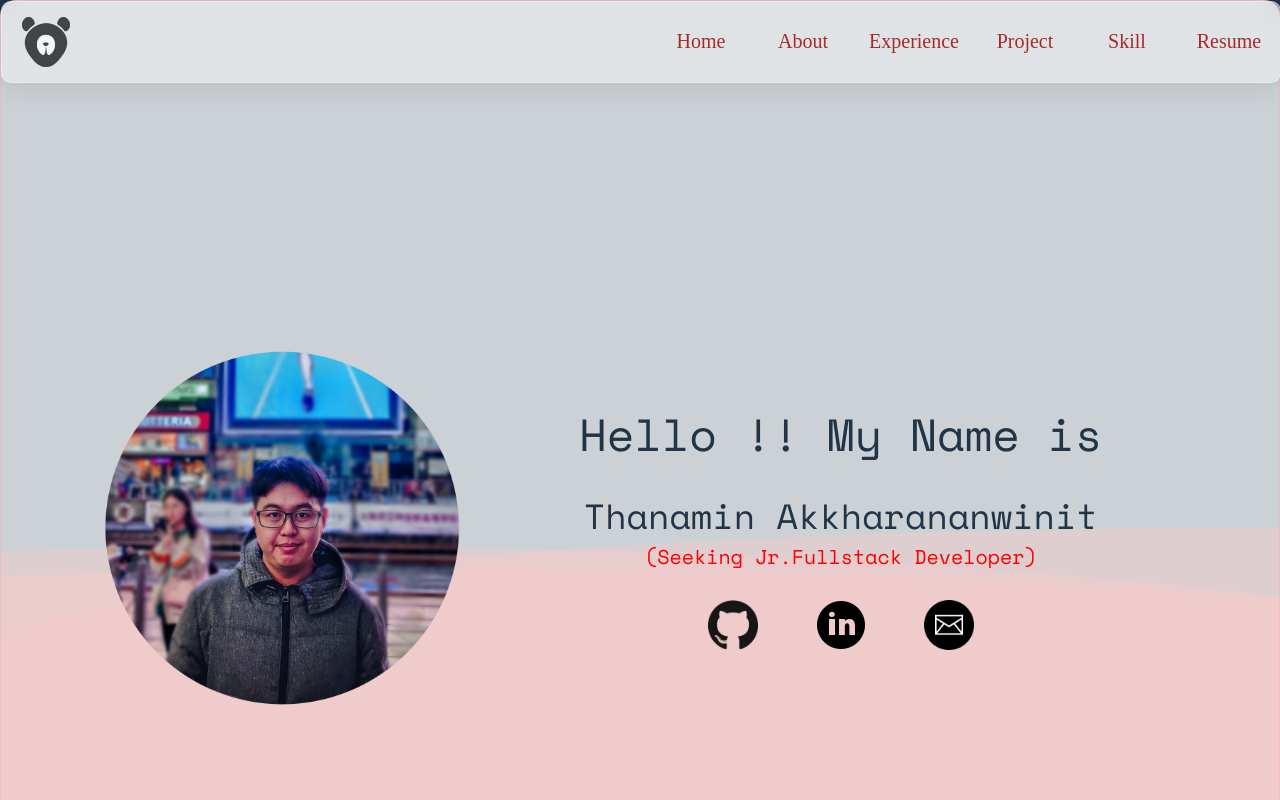
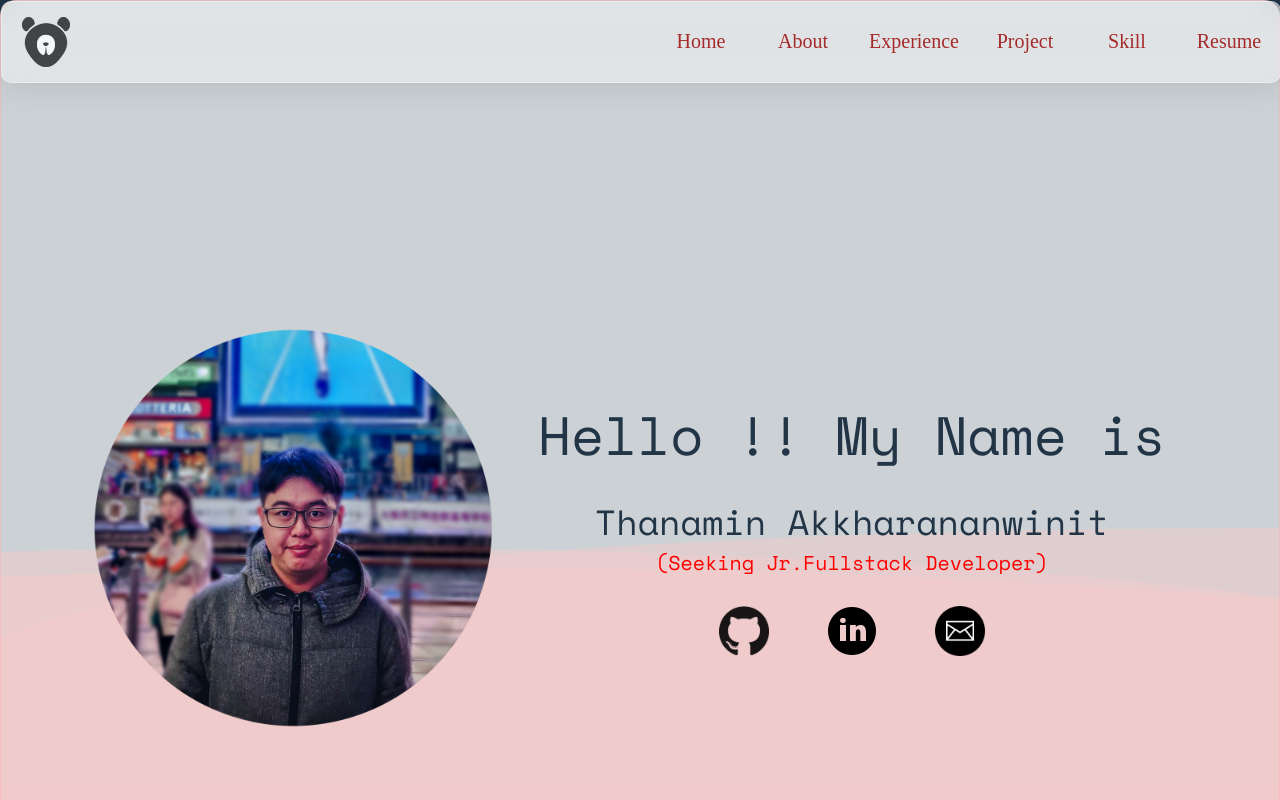
Before and after one commit to Thanamin/myPortfolio, a React (Vite) app: page / in a window 1280 px wide. Shown: the top 800 px of the page. Built offline with nearby package versions, Linux system fonts and the light colour scheme; a web font is replaced by a local one.

Commit message:
update size img profile

```diff
--- a/src/Components/Hello/Hello.css
+++ b/src/Components/Hello/Hello.css
@@ -14,7 +14,7 @@
 
 .Hello-box img {
   display: flex;
-  height: 40%;
+  height: 45%;
 }
 
 .Hello-text {
@@ -28,6 +28,7 @@
 
 .Hello-text a span{
     font-weight: bold;
+    font-size: larger;
   }
 
 .Hello-text-1 {
```
